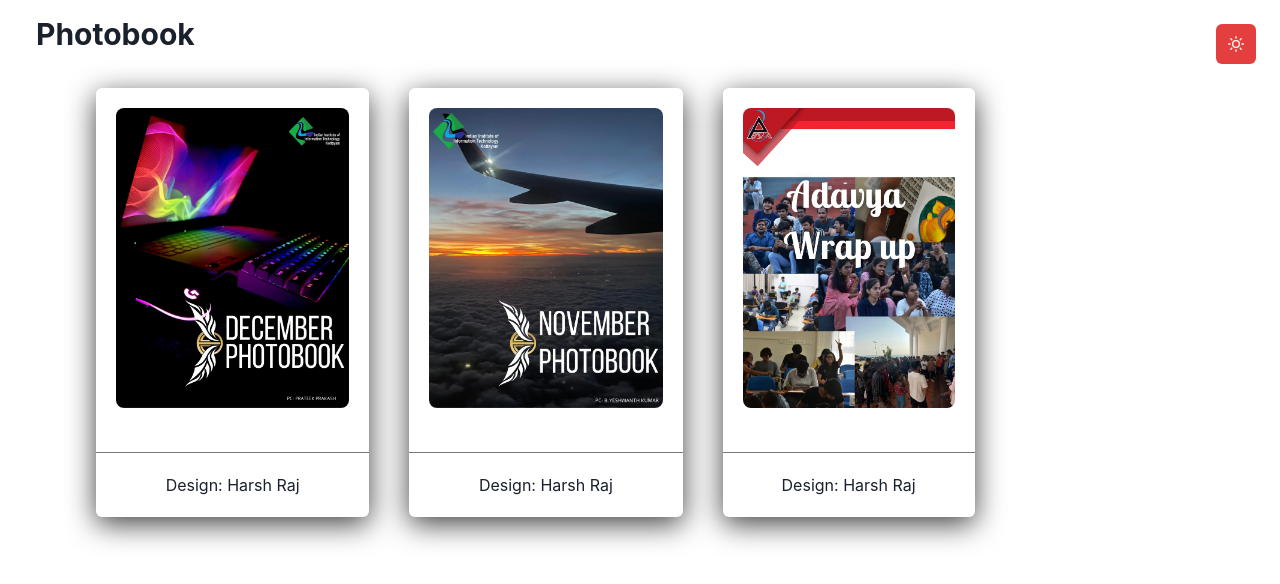
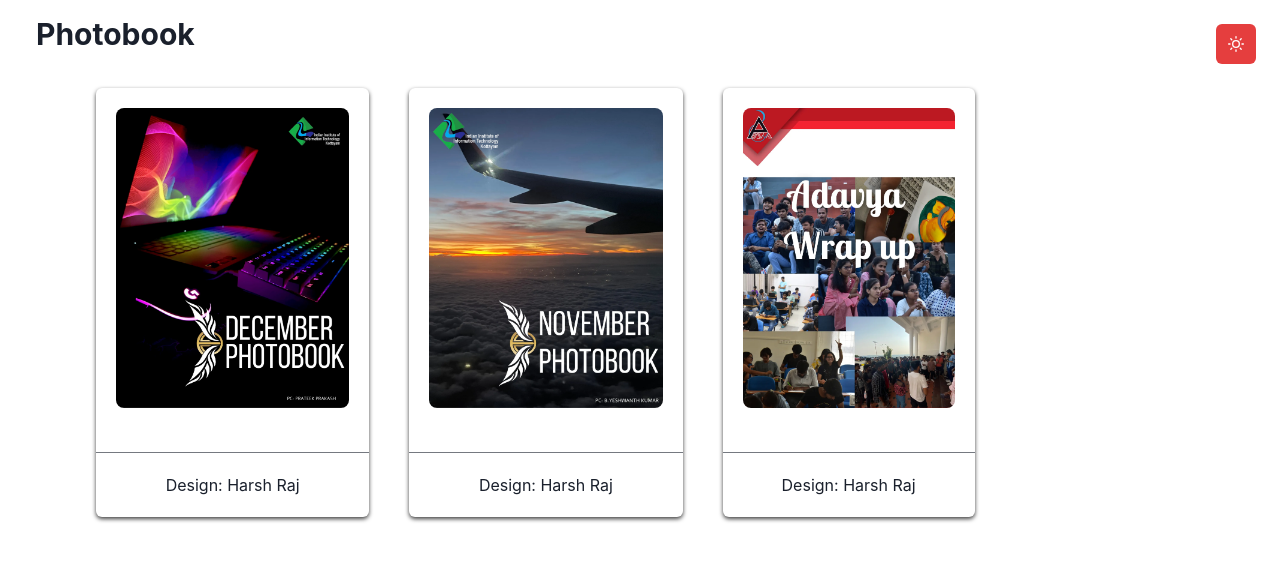
Before and after one commit to Harshraj77/photobook, a React (Create React App) app: page / in a window 1280 px wide. Shown: the top 584 px of the page. Built offline with nearby package versions, Linux system fonts and the light colour scheme.

Commit message:
v1.0 done

```diff
--- a/src/components/Feed.js
+++ b/src/components/Feed.js
@@ -1,20 +1,35 @@
 import React from 'react'
-import { Box,HStack } from '@chakra-ui/react'
-import SingleCard from './SingleCard';
-import { Link } from 'react-router-dom';
+import { Box, VStack, HStack, useMediaQuery } from '@chakra-ui/react'
+import SingleCard from './SingleCard'
+import { Link } from 'react-router-dom'
+
 export default function Feed(props) {
-
-const { fileData } = props;
+  const { fileData } = props
+  const [isMobile] = useMediaQuery("(max-width: 768px)")
 
   return (
     <Box px={20}>
-      <HStack justify='start'>
-        {fileData.map((file) => (
-          <Box mx={4} key={file.id} >
-            <Link to={`book/${file.id}`}><SingleCard thumbnail={file.images[0]} book={file} /></Link>
-          </Box>
-        ))}
-      </HStack>
+      {isMobile ? (
+        <VStack spacing={4} align="flex-start">
+          {fileData.map((file) => (
+            <Box  key={file.id}>
+              <Link to={`book/${file.id}`}>
+                <SingleCard thumbnail={file.images[0]} book={file} />
+              </Link>
+            </Box>
+          ))}
+        </VStack>
+      ) : (
+        <HStack justify='start'>
+          {fileData.map((file) => (
+            <Box mx={4} key={file.id}>
+              <Link to={`book/${file.id}`}>
+                <SingleCard thumbnail={file.images[0]} book={file} />
+              </Link>
+            </Box>
+          ))}
+        </HStack>
+      )}
     </Box>
-  );
+  )
 }
--- a/src/components/Photobook.js
+++ b/src/components/Photobook.js
@@ -17,8 +17,8 @@ function Photobook(props) {
 
   return (
     <Center mt={5}>
-      <VStack spacing={0}>
-        <Box width="auto" height="auto">
+      <VStack spacing={0} >
+        <Box width="fit-content" height="fit-content">
           {/* mobile view code */}
           {isMobile && (
             <HTMLFlipBook
@@ -76,7 +76,7 @@ function Photobook(props) {
             </HTMLFlipBook>
           )}
         </Box>
-        <Box>
+        <Box py='25px'>
           <IconButton
             colorScheme="red"
             icon={<ArrowLeftIcon />}
--- a/src/components/SingleCard.js
+++ b/src/components/SingleCard.js
@@ -4,65 +4,75 @@ import {
   Card,
   CardBody,
   Stack,
-  Heading,
   Text,
   Divider,
   Image,
   CardFooter,
-  ButtonGroup,
-  Button,
   Flex,
 } from "@chakra-ui/react";
 
 import { useColorMode } from "@chakra-ui/react";
-
-import image1 from "../assets/DecemberPhotoBook/1.webp";
+import { useMediaQuery } from "@chakra-ui/react";
 export default function SingleCard(props) {
   const { colorMode } = useColorMode();
+  const [isMobile] = useMediaQuery("(max-width: 768px)");
   return (
     <div>
-      <Card maxW="300px"  colorScheme='whatsapp' boxShadow={
-            colorMode === 'light'
-              ? 'rgba(0, 0, 0, 0.75) 0px 7px 29px 0px'
-              : 'rgba(255, 255, 255, 0.2) 0px 7px 29px 0px'
-          }>
+      {isMobile ? (
+        <Card
+          width="200px"
+          colorScheme="whatsapp"
+          boxShadow={
+            colorMode === "light"
+              ? "rgba(0, 0, 0, 0.75) 0px 2px 4px 0px"
+              : "rgba(255, 255, 255, 0.2) 0px 2px 4px 0px"
+          }
+        >
           <CardBody alignItems="center" justifyItems="center">
-          {/* <Image
-      src={image1}
-      alt='image'
-      height={300}
-      borderRadius='lg'
-      alignItems='center' justifyItems='center'
-    /> */}
             <Flex alignItems="center" justifyContent="center">
-
-            <Image src={props.thumbnail} alt="image" height={300} borderRadius="lg" />
+              <Image
+                src={props.thumbnail}
+                alt="image"
+                height={200}
+                borderRadius="lg"
+              />
             </Flex>
-          <Stack mt="6" spacing="3" >
-            {/* <Heading size="md">December PhotoBook</Heading> */}
-            {/* <Text>
-
-      </Text> */}
-            {/* <Text color='blue.600' fontSize='2xl'>
-        $450
-      </Text> */}
+            <Stack mt="6" spacing="3">
             </Stack>
           </CardBody>
           <Divider />
           <CardFooter alignItems="center" justifyContent="center">
-          {/* <ButtonGroup spacing='2'>
-      <Button variant='solid' colorScheme='red'>
-        Open
-      </Button>
-      <Button variant='ghost'  colorScheme='whatsapp'>
-        Add to cart
-      </Button>
-    </ButtonGroup> */}
-          <Text  fontSize="md">
-            Design: Harsh Raj
-          </Text>
+            <Text fontSize="md">Design: Harsh Raj</Text>
           </CardFooter>
         </Card>
+      ) : (
+        <Card
+          maxW="300px"
+          colorScheme="whatsapp"
+          boxShadow={
+            colorMode === "light"
+              ? "rgba(0, 0, 0, 0.75) 0px 2px 4px 0px"
+              : "rgba(255, 255, 255, 0.2) 0px 2px 4px 0px"
+          }
+        >
+          <CardBody alignItems="center" justifyItems="center">
+            <Flex alignItems="center" justifyContent="center">
+              <Image
+                src={props.thumbnail}
+                alt="image"
+                height={300}
+                borderRadius="lg"
+              />
+            </Flex>
+            <Stack mt="6" spacing="3">
+            </Stack>
+          </CardBody>
+          <Divider />
+          <CardFooter alignItems="center" justifyContent="center">
+            <Text fontSize="md">Design: Harsh Raj</Text>
+          </CardFooter>
+        </Card>
+      )}
     </div>
   );
 }
```
Lines whose indentation alone changed are shown as unchanged.
